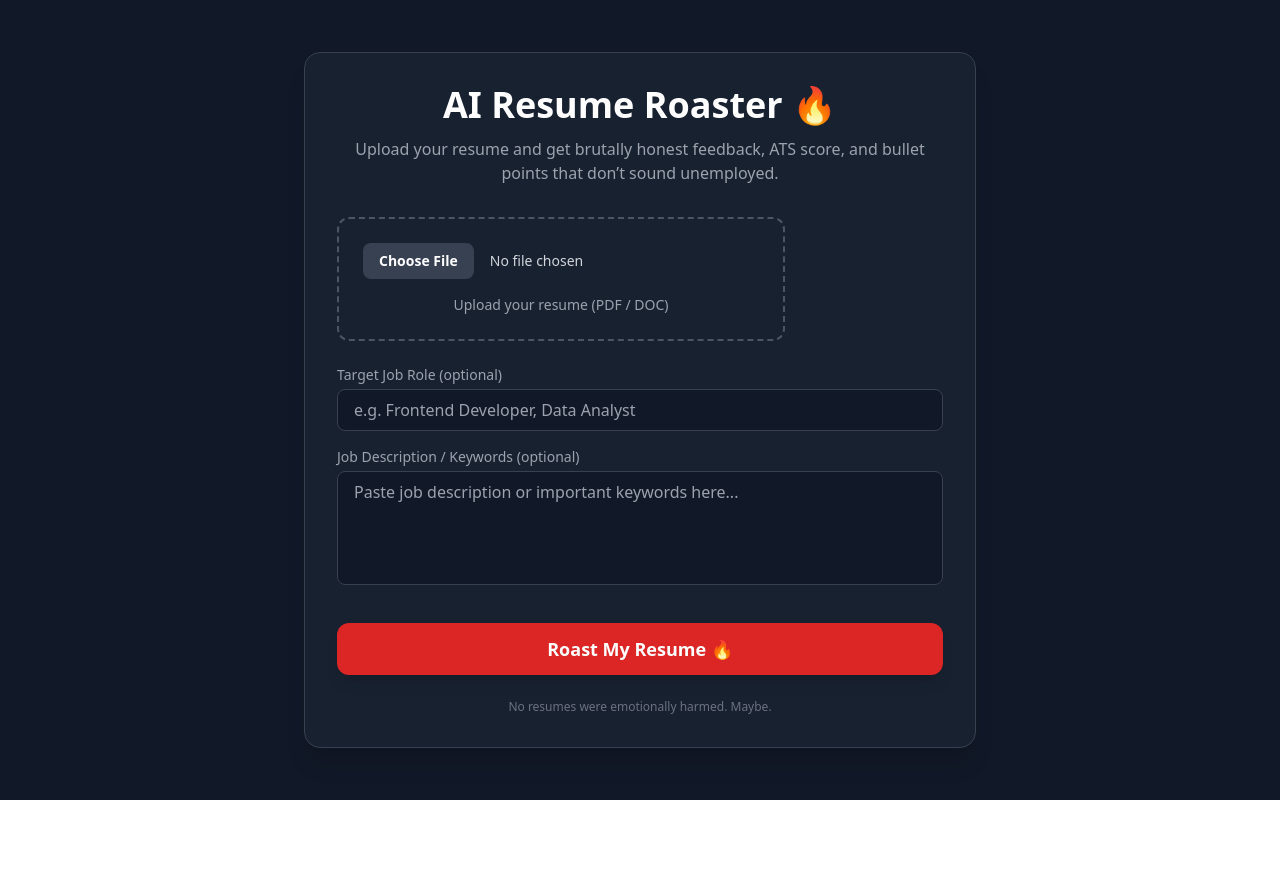
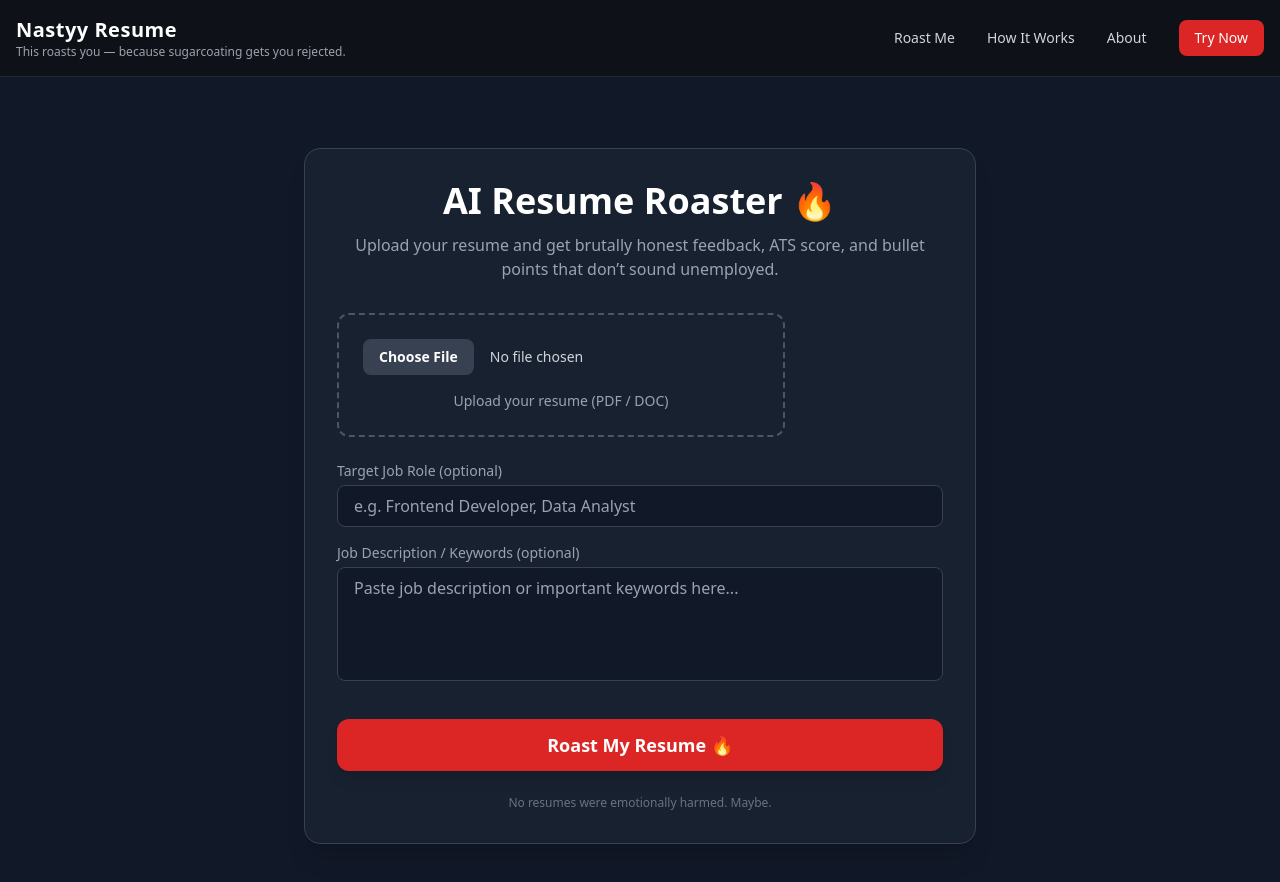
Before and after one commit to RajChintawar/AI-Resume-Roaster, a React (Vite) app in the folder frontend/: page / in a window 1280 px wide. Shown: the top 882 px of the page. Before the commit the page ends 800 px from the top, so only its background shows below. Built offline with nearby package versions, Linux system fonts and the light colour scheme.

Commit message:
Navbar added

```diff
--- a/frontend/src/App.jsx
+++ b/frontend/src/App.jsx
@@ -1,4 +1,4 @@
-import { Routes, Route } from "react-router-dom";
+/* import { Routes, Route } from "react-router-dom";
 import Home from "./pages/Home";
 import Roast from "./pages/Roast";
 import NotFound from "./pages/NotFound";
@@ -15,4 +15,33 @@ function App() {
   );
 }
 
+export default App; */
+
+import { Routes, Route } from "react-router-dom";
+import Navbar from "./components/Navbar";
+
+import Home from "./pages/Home";
+import Roast from "./pages/Roast";
+import NotFound from "./pages/NotFound";
+
+function App() {
+  return (
+    <div className="min-h-screen bg-gray-900 text-white">
+
+      {/* Global Navbar */}
+      <Navbar />
+
+      {/* Page Content */}
+      <main className="pt-24">
+        <Routes>
+          <Route path="/" element={<Home />} />
+          <Route path="/roast" element={<Roast />} />
+          <Route path="*" element={<NotFound />} />
+        </Routes>
+      </main>
+
+    </div>
+  );
+}
+
 export default App;
--- a/frontend/src/components/Navbar.jsx
+++ b/frontend/src/components/Navbar.jsx
@@ -0,0 +1,70 @@
+import { useState } from "react";
+
+export default function Navbar() {
+  const [open, setOpen] = useState(false);
+
+  return (
+    <nav className="fixed top-0 left-0 w-full z-50 bg-[#0f1117]/90 backdrop-blur border-b border-white/10">
+      <div className="max-w-7xl mx-auto px-4 py-4 flex items-center justify-between">
+
+        {/* Brand */}
+        <div className="flex flex-col leading-tight">
+          <span className="text-xl font-bold text-white tracking-wide">
+            Nastyy Resume
+          </span>
+          <span className="text-xs text-gray-400">
+            This roasts you — because sugarcoating gets you rejected.
+          </span>
+        </div>
+
+        {/* Desktop Menu */}
+        <div className="hidden md:flex items-center gap-8 text-sm">
+          <a href="#roast" className="text-gray-300 hover:text-white transition">
+            Roast Me
+          </a>
+          <a href="#how" className="text-gray-300 hover:text-white transition">
+            How It Works
+          </a>
+          <a href="#about" className="text-gray-300 hover:text-white transition">
+            About
+          </a>
+          <a
+            href="#try"
+            className="px-4 py-2 rounded-lg bg-red-600 hover:bg-red-700 text-white font-medium transition"
+          >
+            Try Now
+          </a>
+        </div>
+
+        {/* Mobile Button */}
+        <button
+          onClick={() => setOpen(!open)}
+          className="md:hidden text-white text-2xl"
+        >
+          {open ? "✕" : "☰"}
+        </button>
+      </div>
+
+      {/* Mobile Menu */}
+      {open && (
+        <div className="md:hidden bg-[#0f1117] border-t border-white/10 px-6 py-4 space-y-4">
+          <a href="#roast" className="block text-gray-300 hover:text-white">
+            Roast Me
+          </a>
+          <a href="#how" className="block text-gray-300 hover:text-white">
+            How It Works
+          </a>
+          <a href="#about" className="block text-gray-300 hover:text-white">
+            About
+          </a>
+          <a
+            href="#try"
+            className="block text-center px-4 py-2 rounded-lg bg-red-600 hover:bg-red-700 text-white font-medium"
+          >
+            Try Now
+          </a>
+        </div>
+      )}
+    </nav>
+  );
+}
```
